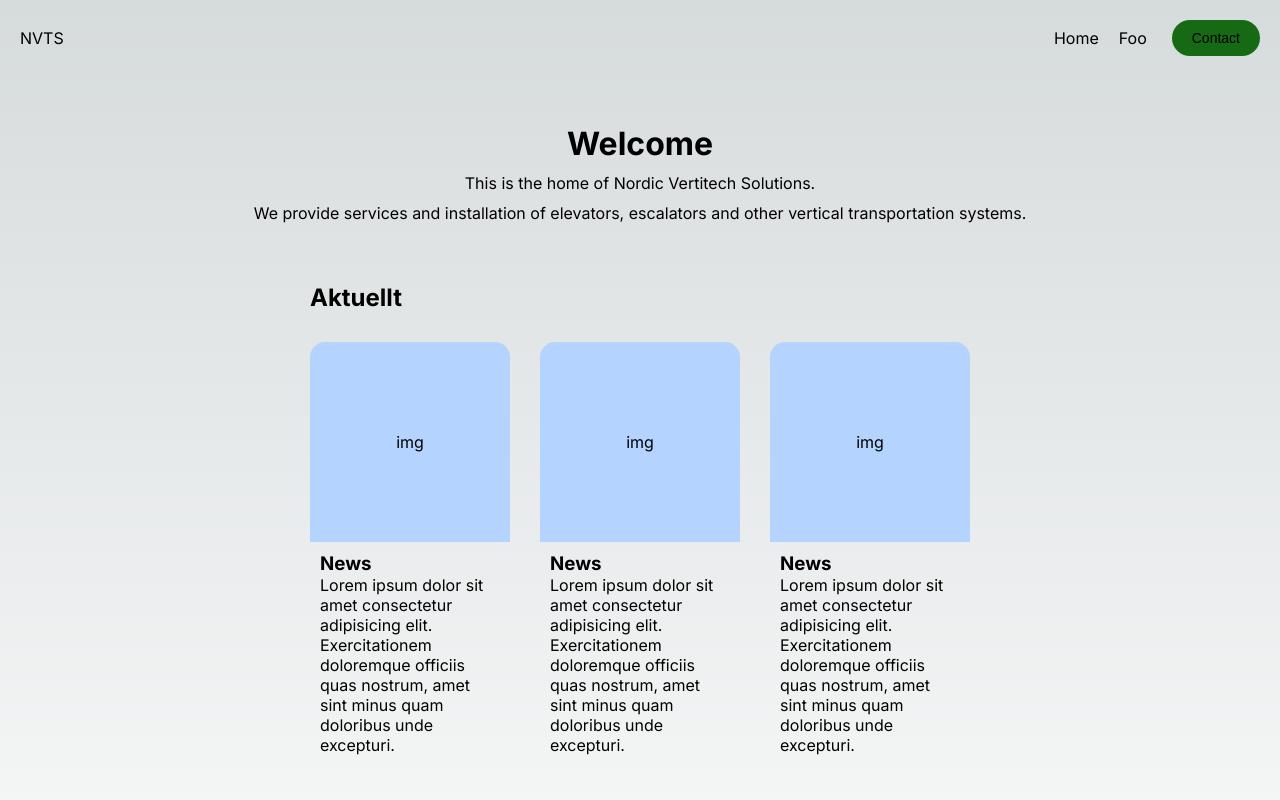
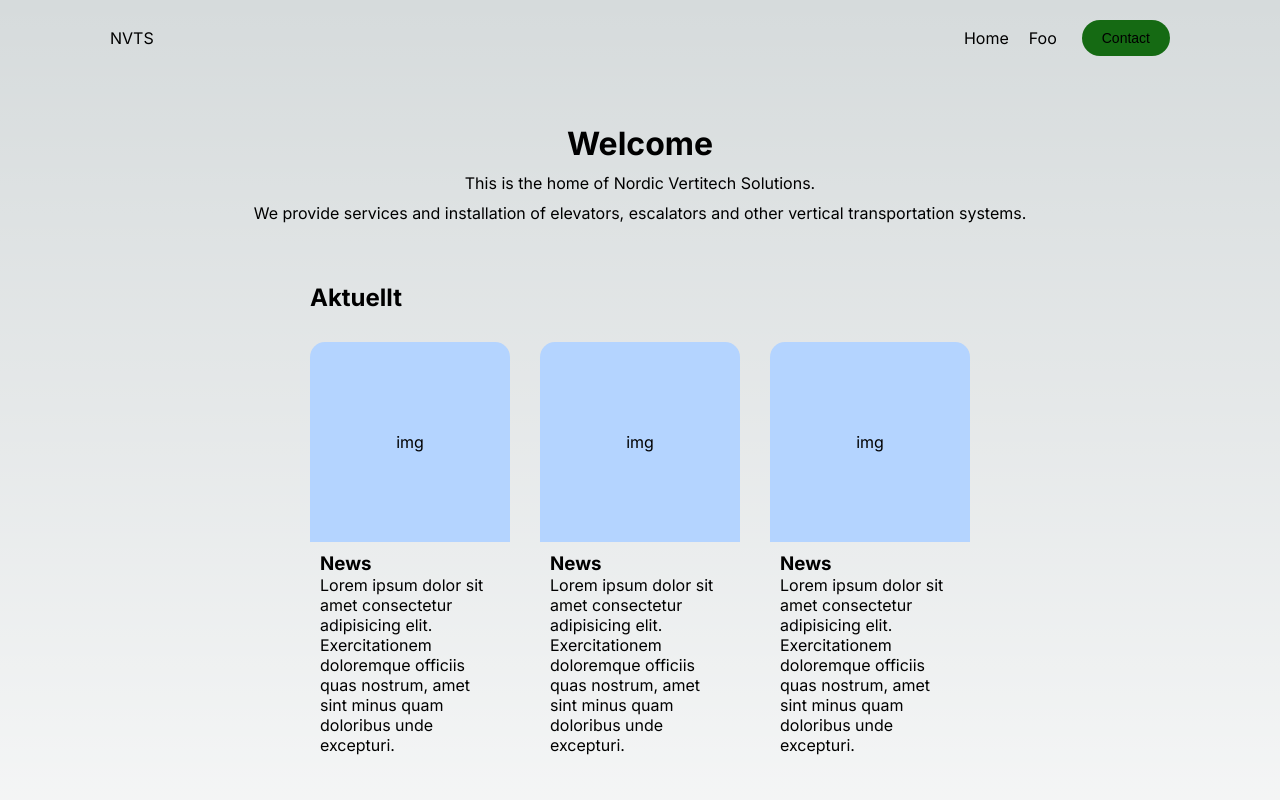
Before and after one commit to Erixun/nvts-v1, a Next.js app: page / in a window 1280 px wide. Shown: the top 800 px of the page. Built offline with nearby package versions, Linux system fonts and the light colour scheme.

Commit message:
color vars

```diff
--- a/app/globals.css
+++ b/app/globals.css
@@ -38,7 +38,13 @@
   --callout-border-rgb: 172, 175, 176;
   --card-rgb: 180, 185, 188;
   --card-border-rgb: 131, 134, 135;
-  /* --brand-color: #1c8819; */
+
+  --bgc-primary: #f5f5f5;
+
+  --nvts-green: #0c440c;
+  --nvts-green400: #0d440c;
+  --nvts-green500: #0b2e0b;
+
 }
 
 /* @media (prefers-color-scheme: dark) {
@@ -113,7 +119,8 @@ a {
 }
 
 .container {
-  max-width: 1440px;
+  /* max-width: 1440px; */
+  max-width: var(--max-width);
   width: 100vw;
   min-height: 100vh;
   display: flex;
```
